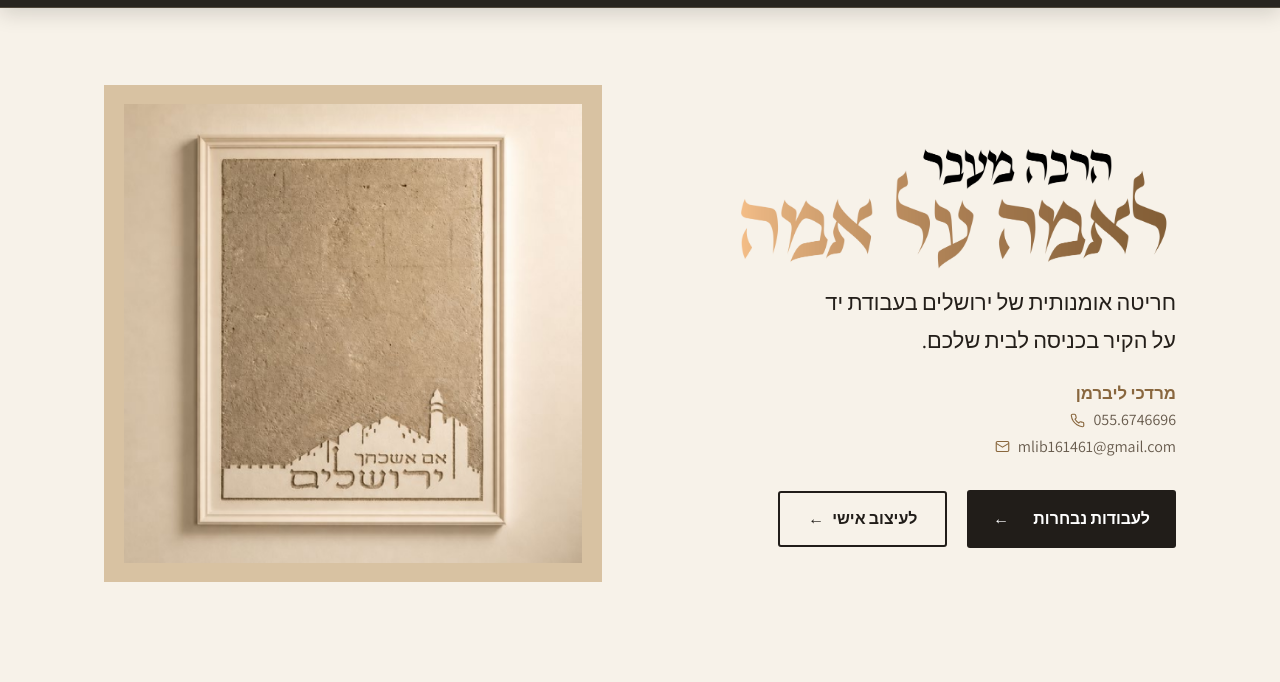
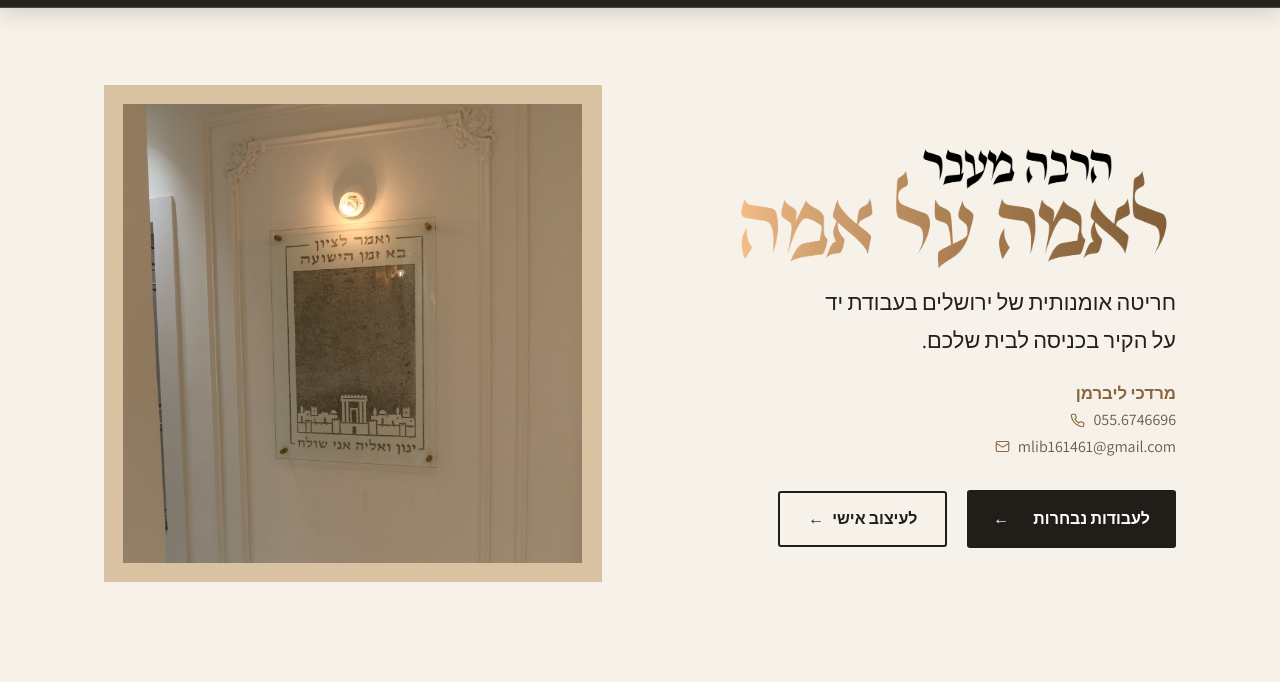
Before and after one commit to ChayaLieberman/wall-art, a plain HTML site: page dist/index.html in a window 1280 px wide. Shown: the part 74-756 px from the top of the page. Drawn offline with Linux system fonts and the light colour scheme; a web font is replaced by a local one.

Commit message:
Replace homepage hero photo with IMG_8650 (temple on glass)
Co-Authored-By: Claude Opus 5.5 <noreply@anthropic.com>

```diff
--- a/dist/index.html
+++ b/dist/index.html
@@ -86,8 +86,8 @@
           </div>
         </div>
         <figure class="hero-artwork">
-          <div class="hero-photo-wrap"><img class="hero-img" src="images/tower-david-catalog-hd.png" fetchpriority="high"
-              alt="חריטת מגדל דוד בעבודת יד בקיר"></div>
+          <div class="hero-photo-wrap"><img class="hero-img" src="images/hero-temple-glass.jpg" fetchpriority="high"
+              alt="חריטת בית המקדש על זכוכית עם הכיתוב ואמר לציון בא זמן הישועה"></div>
         </figure>
       </div>
     </section>
```
Also changed, not shown: index.html (+2 -2 lines), dist/images/hero-temple-glass.jpg (added), images/hero-temple-glass.jpg (added).
